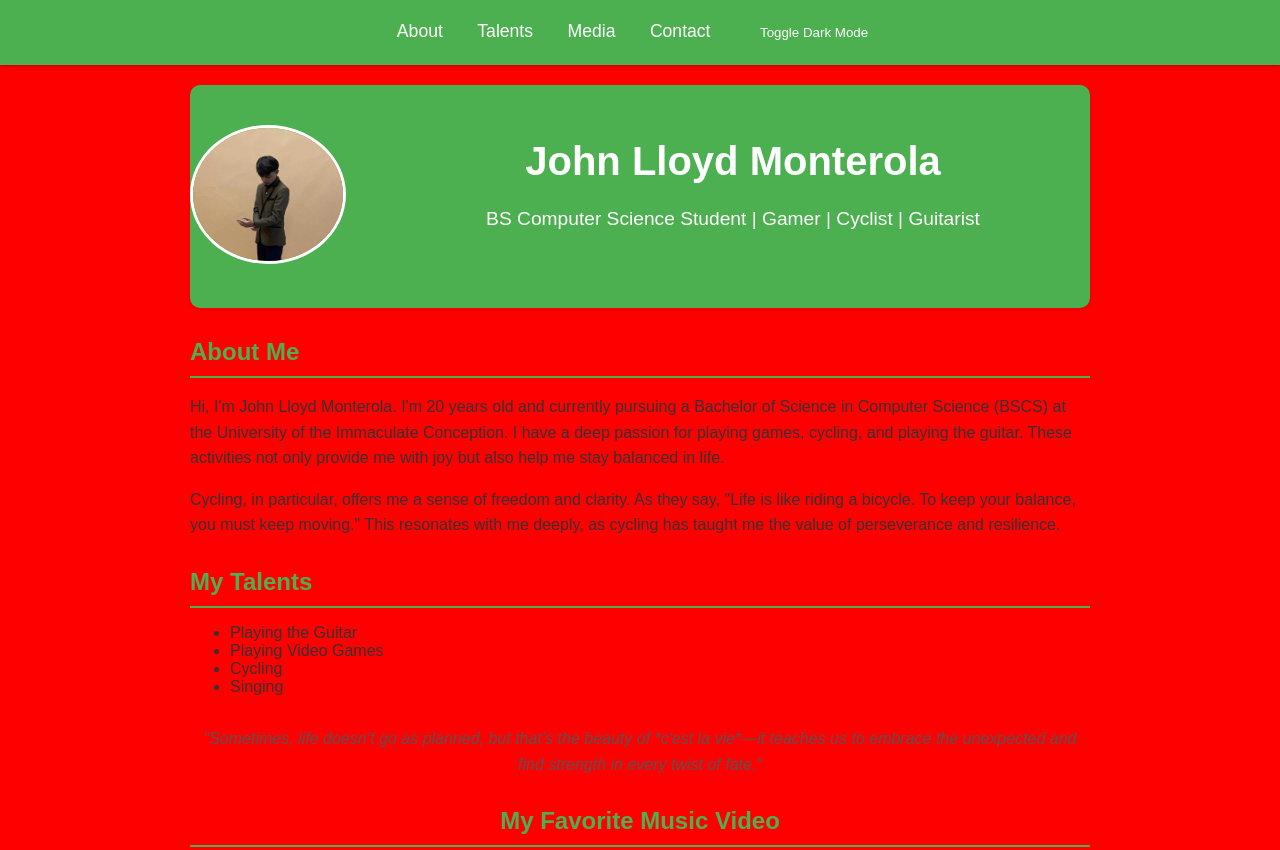
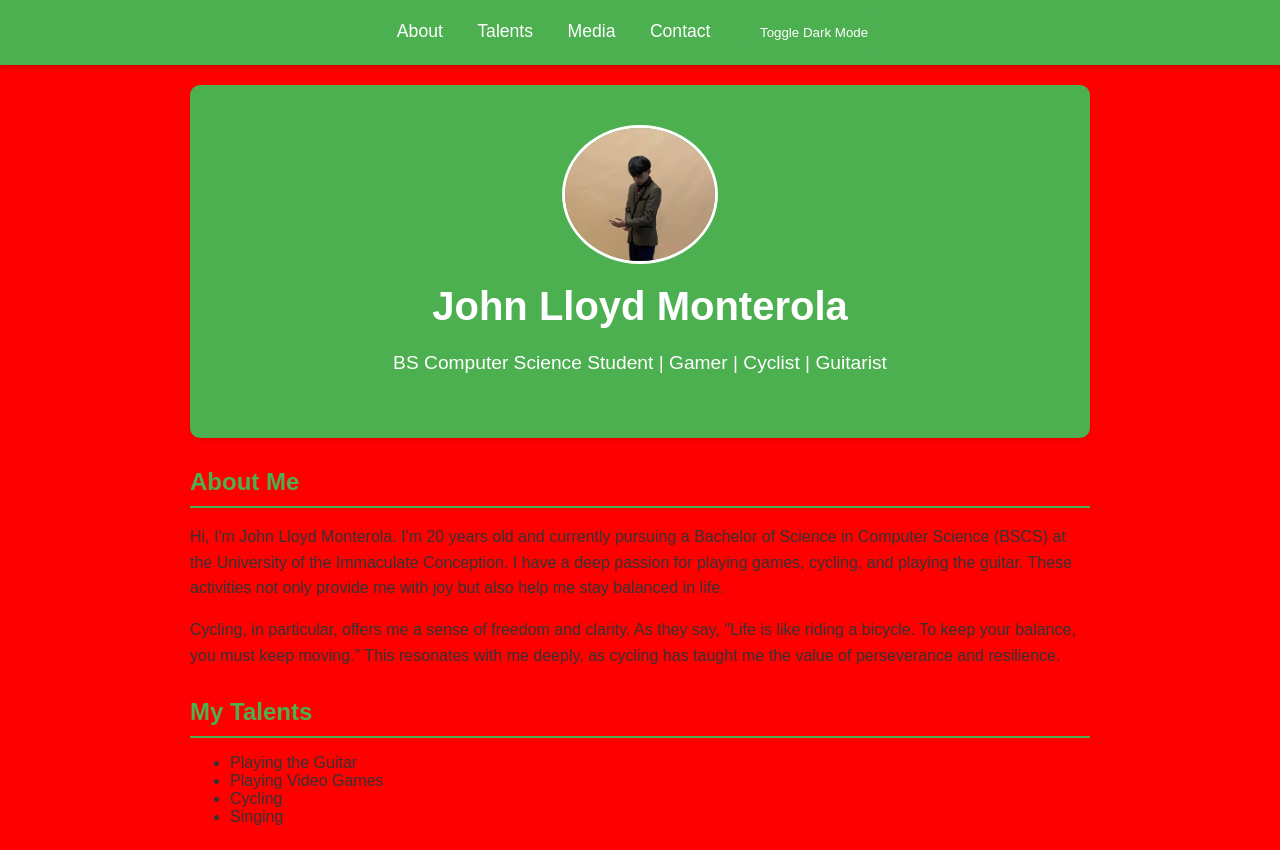
Before and after one commit to csmonterola/csmonterola.github.io, a plain HTML site: page index.html in a window 1280 px wide. Shown: the top 850 px of the page. Drawn offline with Linux system fonts and the light colour scheme.

Commit message:
Update style.css

```diff
--- a/style.css
+++ b/style.css
@@ -85,6 +85,7 @@ body {
 
 header {
     display: flex;
+    flex-direction: column;
     align-items: center;
     padding: 40px 0;
     background-color: var(--header-background-color);
@@ -95,8 +96,9 @@ header {
 }
 
 .profile-image {
-    flex-shrink: 0;
-    margin-right: 30px;
+    margin-bottom: 20px;
+    display: flex;
+    justify-content: center;
 }
 
 .profile-image img {
@@ -107,7 +109,6 @@ header {
 }
 
 .header-text {
-    flex: 2;
     text-align: center;
     display: flex;
     flex-direction: column;
@@ -124,7 +125,7 @@ header {
     color: var(--header-text-color);
 }
 
-/* Section Styles */
+
 section {
     margin: 30px 0;
 }
@@ -136,12 +137,12 @@ h2 {
     margin-bottom: 15px;
 }
 
-/* Paragraphs */
+
 p {
     line-height: 1.6;
 }
 
-/* Quote Section */
+
 .quote {
     font-style: italic;
     color: #555;
@@ -207,7 +208,7 @@ p {
     background-color: var(--button-hover-color);
 }
 
-/* Responsive Media Queries - 1280, 1024, 768, 480 */
+
 @media all and (min-width: 1024px) and (max-width: 1280px) {
     body {
         background-color: red;
```
